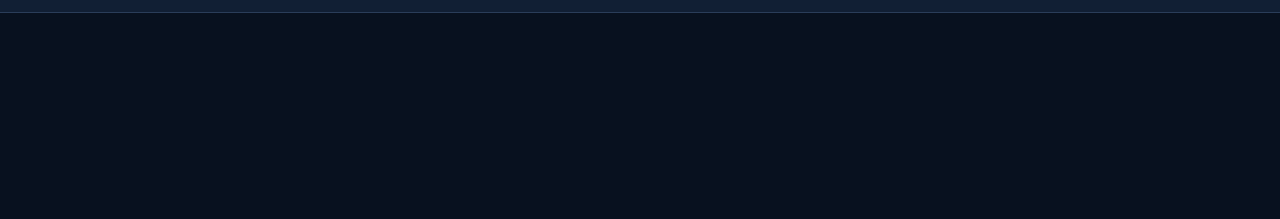
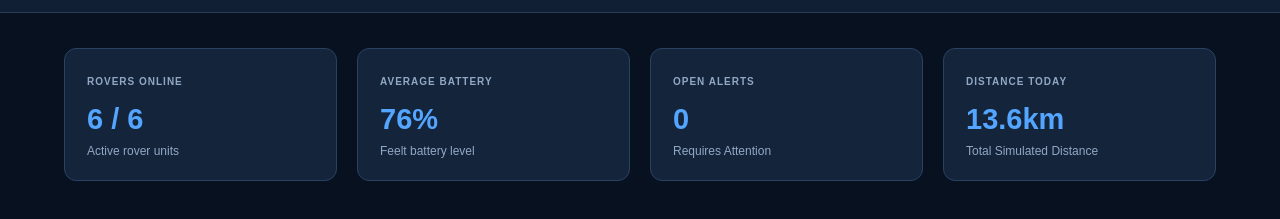
Before and after one commit to neelcharan38-wq/Netra_project_html, a plain HTML site: page index.html in a window 1280 px wide. Shown: the part 69-288 px from the top of the page. Drawn offline with Linux system fonts and the light colour scheme.

Commit message:
kpi cards added

```diff
--- a/index.html
+++ b/index.html
@@ -42,7 +42,41 @@
 
         <!--part4-->
         <button id="dispatch-open" type="button">+DISPATCH MISSION</button>
-        <script src="script.js"></script>
+
         </header>
+
+        <!--main content-->
+        <main class="page">
+
+            <section class="kpi-grid">
+
+            <article class="kpi-card">
+                <span>ROVERS ONLINE</span>
+                <h2 id="online-count">6 / 6</h2>
+                <p>Active rover units</p>
+            </article>
+
+               <article class="kpi-card">
+                <span>AVERAGE BATTERY</span>
+                <h2 id="online-count">76%</h2>
+                <p>Feelt battery level</p>
+            </article>
+
+               <article class="kpi-card">
+                <span>OPEN ALERTS</span>
+                <h2 id="online-count">0</h2>
+                <p>Requires Attention</p>
+            </article>
+               <article class="kpi-card">
+                <span>DISTANCE TODAY</span>
+                <h2 id="online-count">13.6km</h2>
+                <p>Total Simulated Distance</p>
+            </article>
+
+            </section>
+        </main>
+
+
+<script src="script.js"></script>
     </body>
 </html>
--- a/style.css
+++ b/style.css
@@ -92,3 +92,59 @@ nav a:hover{
 #dispatch-open:hover{
     background: #1765c3;
 }
+
+.page {
+    padding: 35px 5%;
+}
+
+
+
+.page p {
+    color: #91a8c5;
+}
+.kpi-grid{
+    display:grid;
+    grid-template-columns: repeat(4, 1fr);
+    gap:20px;
+    margin-bottom: 30px;
+}
+
+.kpi-card, .panel {
+    background: #14243a;
+    border: 1px solid #2a4262;
+    border-radius: 12px;
+}
+.kpi-card {
+    padding: 22px;
+    transition: 0.2s;
+}
+.kpi-card:hover {
+    border-color: #438cff;
+    transform: translateY(-3px);
+}
+
+.kpi-card span {
+    color: #91a8c5;
+    font-size: 10px;
+    letter-spacing: 1px;
+    font-weight: bold;
+}
+.kpi-card span {
+    color: #91a8c5;
+    font-size: 10px;
+    letter-spacing: 1px;
+    font-weight: bold;
+}
+
+/* KPI numerical values */
+.kpi-card h2 {
+    color: #54a5ff;
+    font-size: 29px;
+    margin: 14px 0 8px;
+}
+
+/* KPI descriptions */
+.kpi-card p {
+    color: #91a8c5;
+    font-size: 12px;
+}
```
